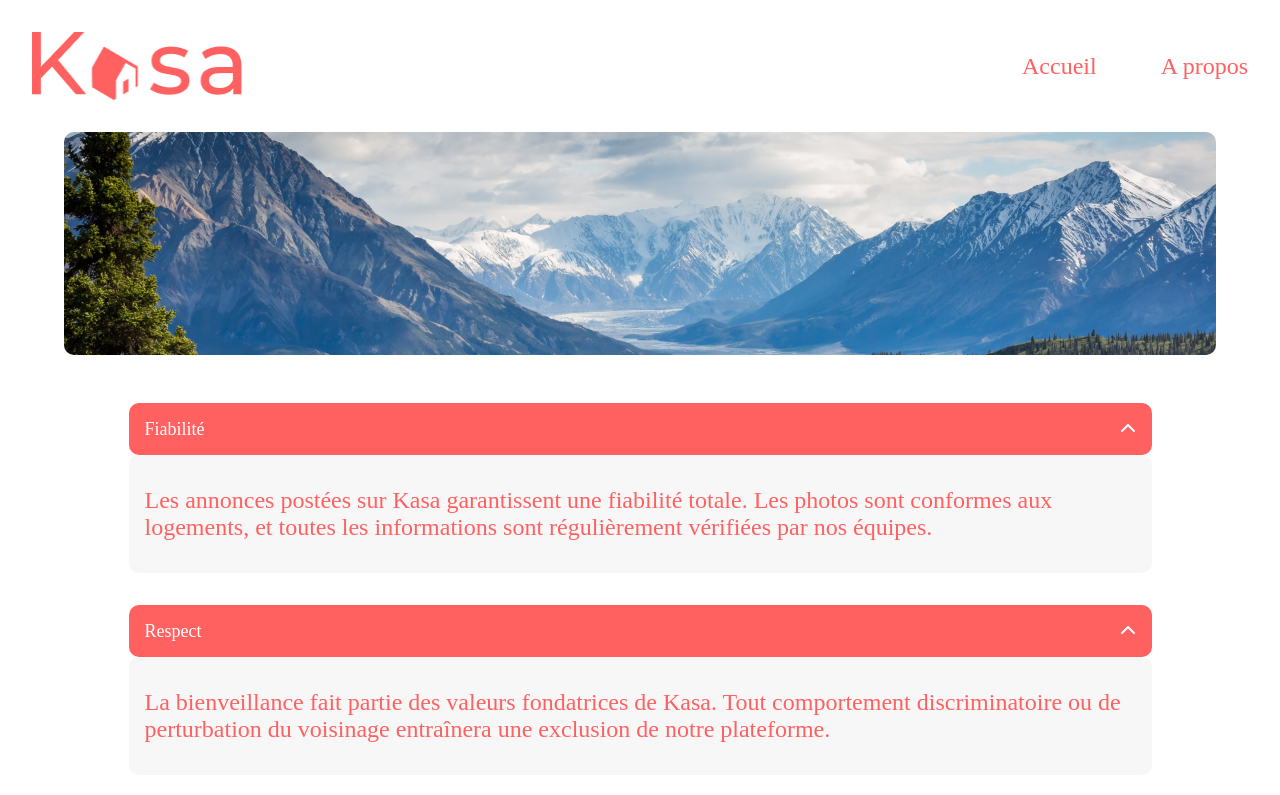
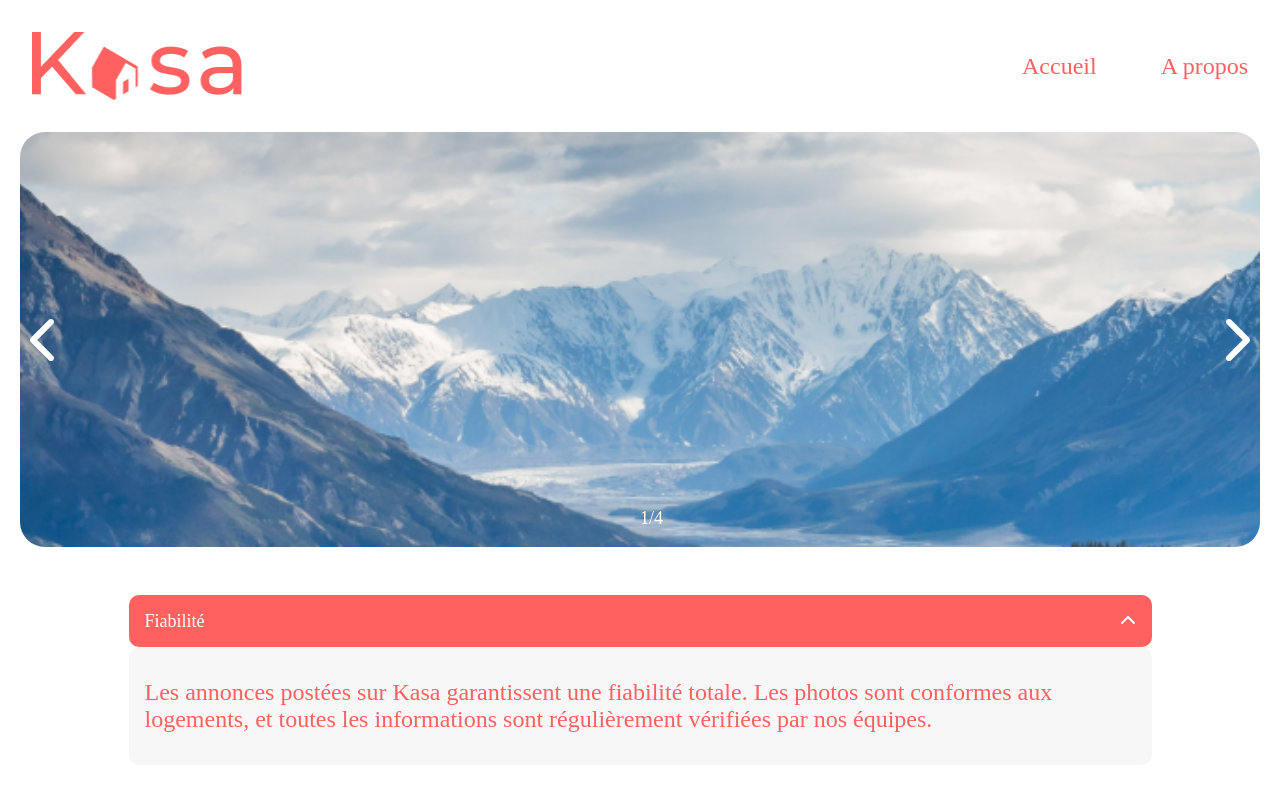
Before and after one commit to rayanadir/RayanDahmena_11_11032022, a React (Create React App) app: page / in a window 1280 px wide. Shown: the top 795 px of the page. Built offline with nearby package versions, Linux system fonts and the light colour scheme.

Commit message:
mise à jour composant Carrousel

```diff
--- a/src/components/carrousel/Carrousel.jsx
+++ b/src/components/carrousel/Carrousel.jsx
@@ -5,9 +5,6 @@ import { faChevronLeft, faChevronRight } from '@fortawesome/free-solid-svg-icons
 import PropTypes from 'prop-types';
 
 const Carrousel = (props) => {
-    if(props.type==="about"){
-        return (<img src={props.image} className="about_image"  alt="about" />)
-    }else if(props.type==="cover"){
         return(
         <div className="carrousel">
             <FontAwesomeIcon icon={faChevronLeft} className="carrousel__chevronLeft chevron" />
@@ -16,12 +13,10 @@ const Carrousel = (props) => {
             <p className="carrousel__index">1/4</p>
         </div>
         )
-    }
 }
 
 Carrousel.propTypes={
     image:PropTypes.string,
-    type:PropTypes.string,
 }
 
 export default Carrousel
```
